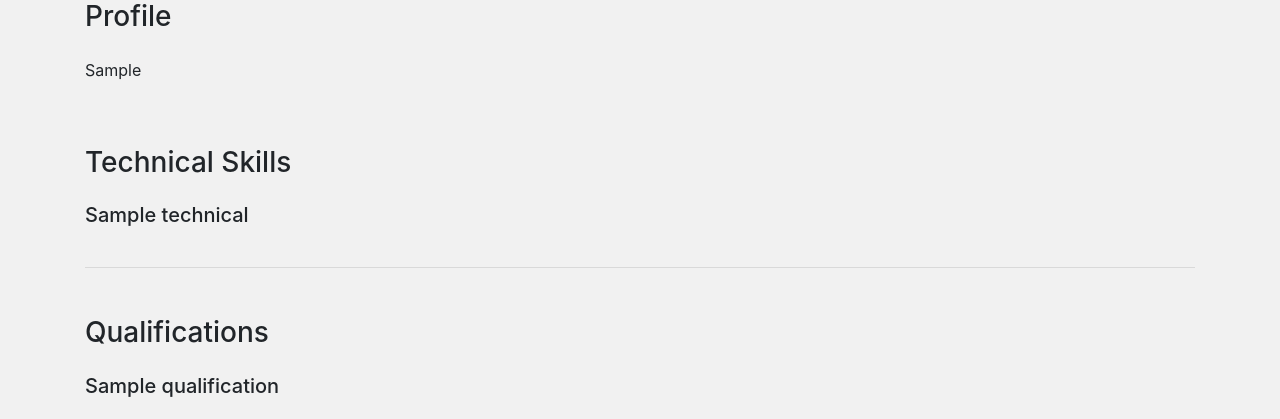
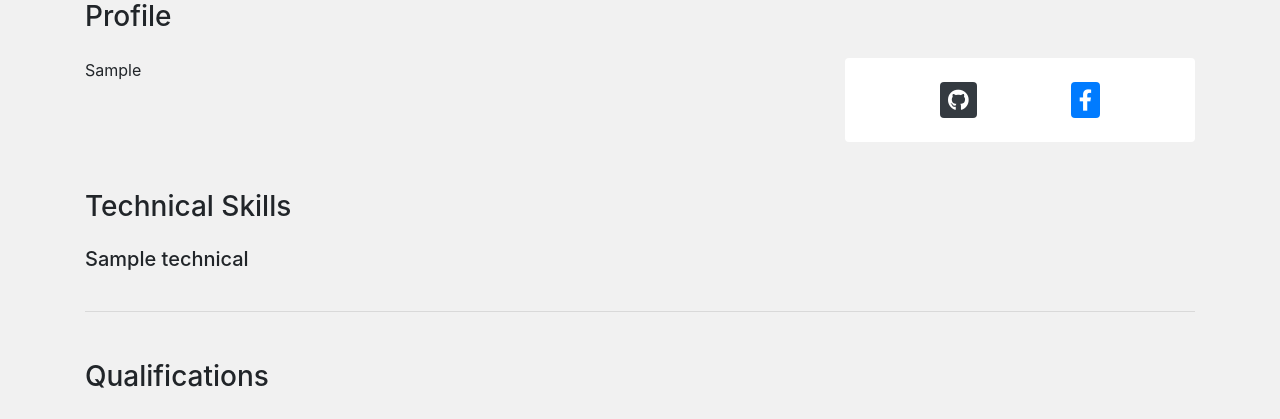
Before and after one commit to sndk3562/Portfolio, a Django app: page /about/ in a window 1280 px wide. Shown: the part 64-483 px from the top of the page. Run offline with Django 3.2, Linux system fonts and the light colour scheme; tables that the repository leaves empty hold one stand-in row (values such as "Sample post"); some libraries are stand-ins or nearby versions.

Commit message:
Update about.html

```diff
--- a/app/templates/app/about.html
+++ b/app/templates/app/about.html
@@ -8,7 +8,20 @@
         <div class="col-md-8">
             <p>{{ profile_data.introduction|linebreaksbr }}</p>
         </div>
+        <div class="col-md-4">
+            <div class="card text-center px-5 py-4">
 
+
+                <div class="d-flex justify-content-around">
+                    {% if profile_data.github %}
+                        <a href="{{ profile_data.github }}" target="_blank"><i class="fab fa-github fa-lg rounded btn-dark icon"></i></a>
+                    {% endif %}
+                    {% if profile_data.facebook %}
+                        <a href="{{ profile_data.facebook }}" target="_blank"><i class="fab fa-facebook-f fa-lg rounded btn-primary icon"></i></a>
+                    {% endif %}
+                </div>
+            </div>
+        </div>
     </div>
 </div>
 
```
